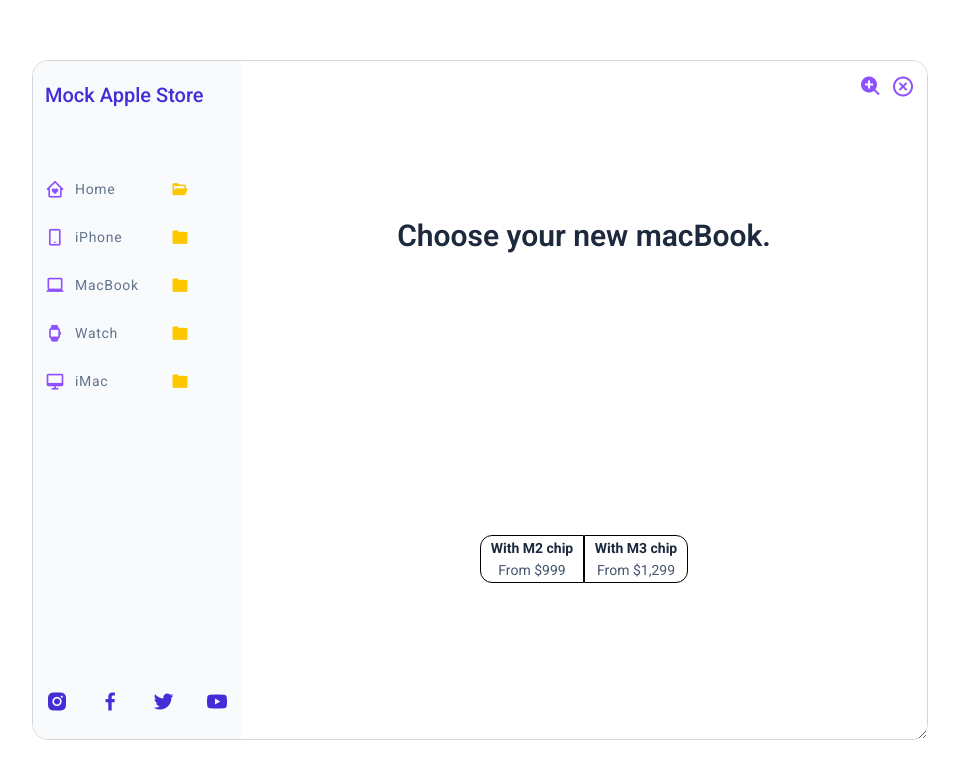
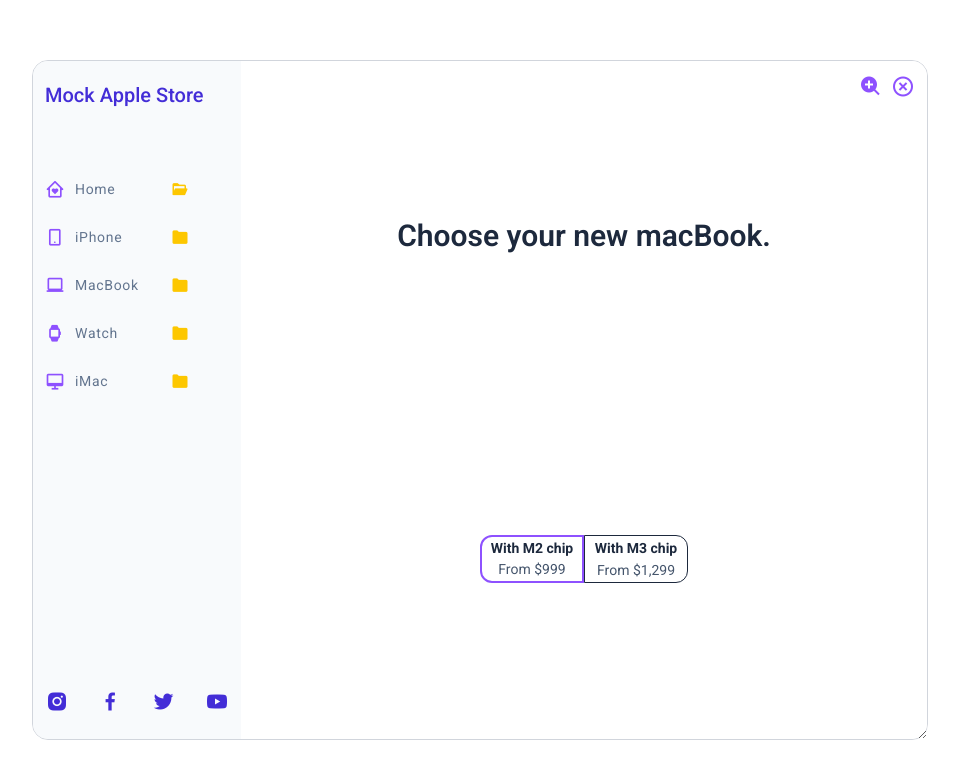
Before and after one commit to GarimaK1/AppleStoreUIViteReact19, a React (Vite) app: page / in a window 1280 px wide. Shown: the top 778 px of the page, without its empty margins (160-1119 px from the left). Built offline with nearby package versions, Linux system fonts and the light colour scheme.

Commit message:
added state for selecting chip type on macbook

```diff
--- a/src/components/Macbook.jsx
+++ b/src/components/Macbook.jsx
@@ -2,6 +2,12 @@
 import { macbookModels } from '../data/index';
 
 const Macbook = () => {
+    const [selectedChip, setSelectedChip] = React.useState(0);
+
+    const handleChipSelection = (index) => {
+        setSelectedChip(index);
+    }
+
     return (
         <div className='flex flex-col items-center justify-around bg-white p-8 h-full'>
             <h1 className='2xl:text-4xl xl:text-3xl md:text-2xl font-semibold text-slate-800 mb-8'>
@@ -10,7 +16,9 @@
             <div className='flex'>
                 {
                     macbookModels.map((macbook, index) => (
-                        <button key={macbook.chip} className={`border ${index === 0 ? 'rounded-l-xl' : 'rounded-r-xl'} 2xl:w-36 md:w-26 w-28 2xl:h-18 md:h-12 flex flex-col justify-evenly items-center`}>
+                        <button key={macbook.chip} onClick={() => handleChipSelection(index)}
+                                className={`border ${index === 0 ? 'rounded-l-xl' : 'rounded-r-xl'} ${selectedChip === index ? 'border-2 border-violet-500' : 'border-slate-800'}
+                                            cursor-pointer 2xl:w-36 md:w-26 w-28 2xl:h-18 md:h-12 flex flex-col justify-evenly items-center`}>
                             <span className='2xl:text-lg xl:text-sm text-xs font-bold text-slate-800'>
                                 With {macbook.chip} chip
                             </span>
```
